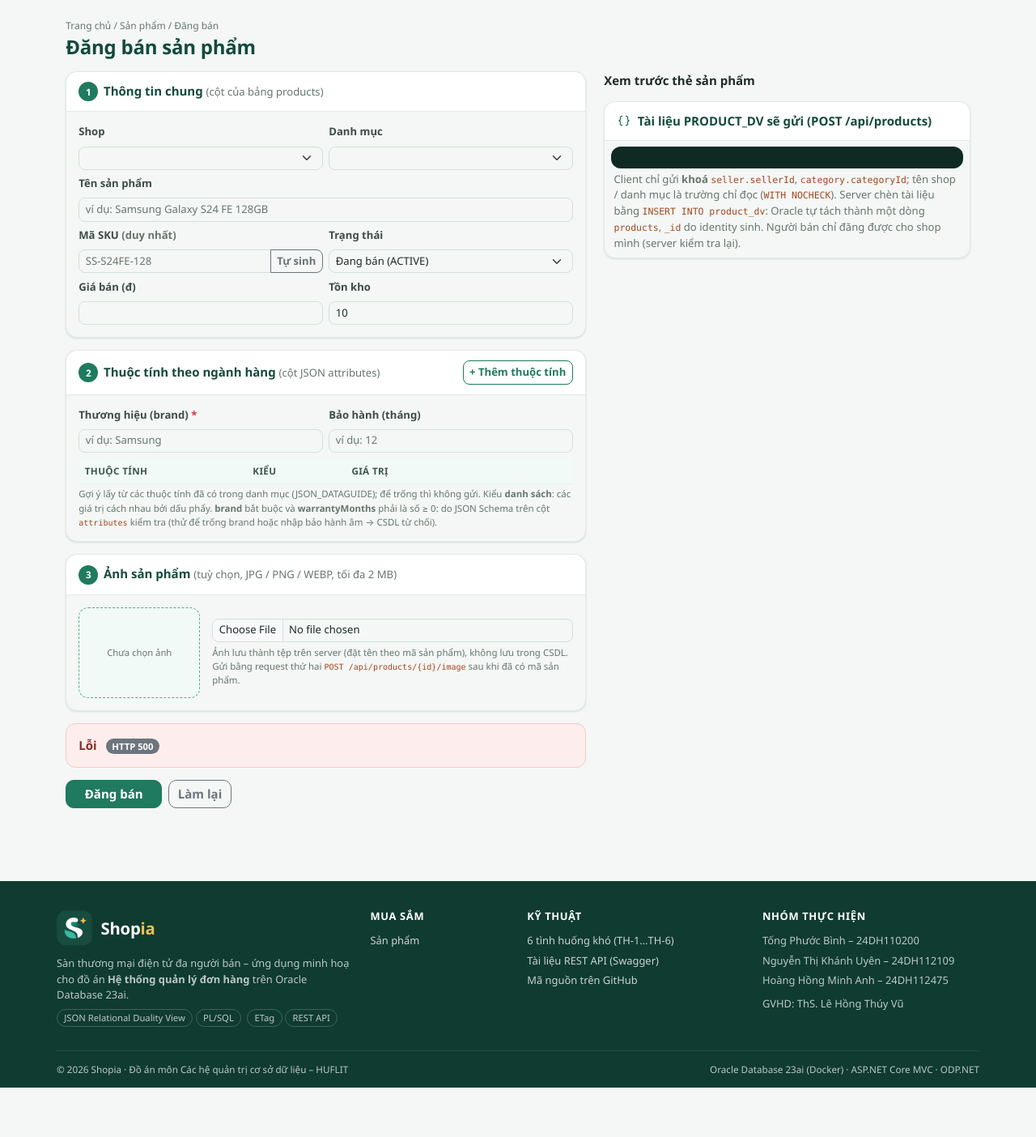
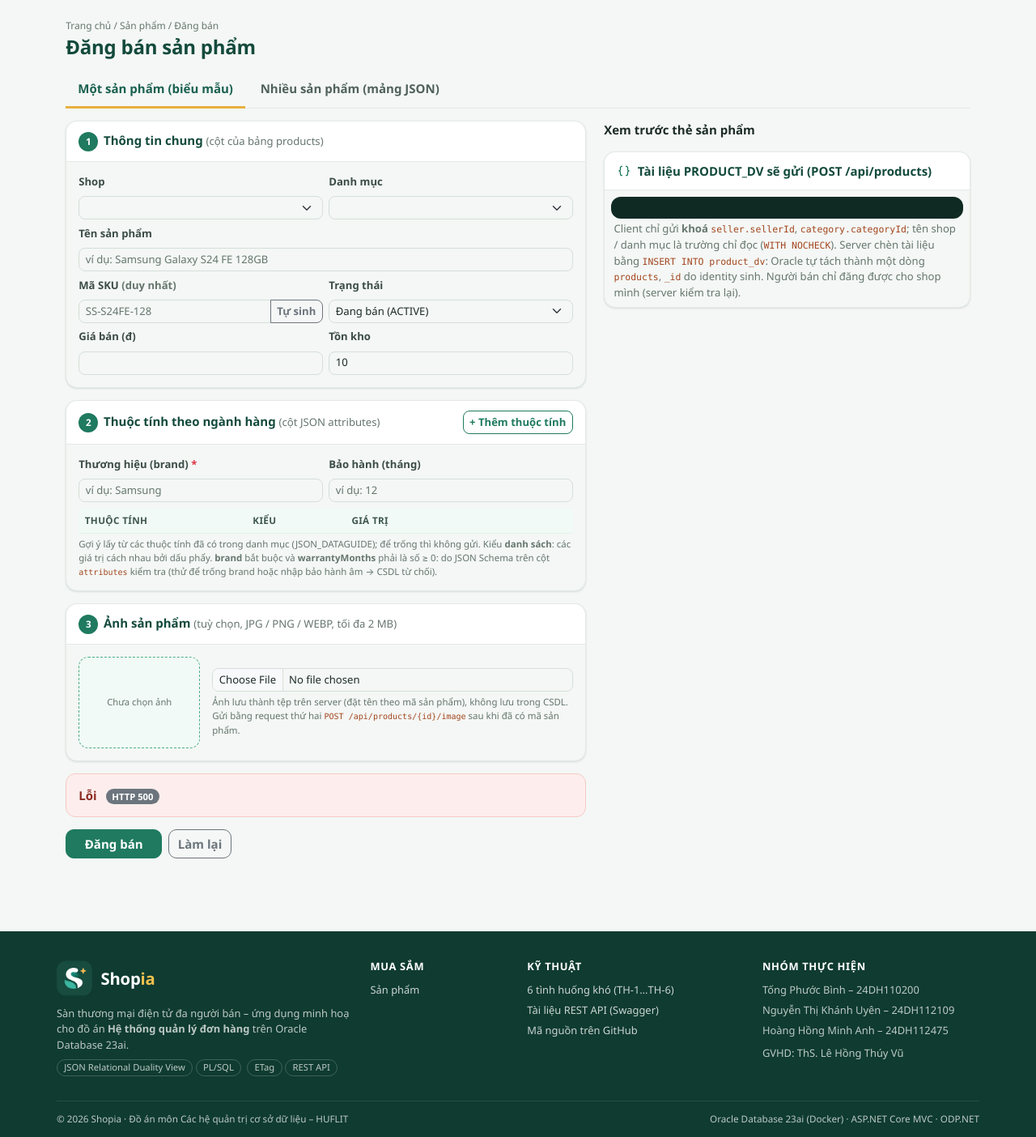
Before and after one commit to phuocbinh2106/HeThongQuanLyDonHang, an ASP.NET Core app: template src/Ecom.Web/Views/Products/Create.cshtml in a window 1280 px wide. Shown: the part 147-1551 px from the top of the page at 81% size. Before the commit the page ends 1490 px from the top, so only its background shows below. Run offline with ASP.NET Core 8, Linux system fonts and the light colour scheme; the template is opened without the code that fills it, so the values that code supplies are empty; the project's own start-up code is not run, and a stand-in starts its controllers and pages; database files in the repository are not loaded; some libraries are stand-ins or nearby versions.

Commit message:
Thêm nhiều sản phẩm bằng mảng JSON trong một giao dịch
- POST /api/products/bulk (1-50 tài liệu): lần lượt INSERT INTO product_dv trên cùng giao dịch,
  lỗi ở tài liệu nào thì rollback cả lô và báo "Sản phẩm #n"
- Tab "Nhiều sản phẩm (mảng JSON)" ở trang Đăng bán, có mẫu đúng và mẫu lỗi
- tests/seller_bulk_test.mjs 8/8 PASS (SS-01..04, BK-01..04); README, Đ20, Đ21

Co-Authored-By: Claude Opus 5.5 <noreply@anthropic.com>

```diff
--- a/src/Ecom.Web/Controllers/Api/ProductsApiController.cs
+++ b/src/Ecom.Web/Controllers/Api/ProductsApiController.cs
@@ -14,6 +14,7 @@ namespace Ecom.Web.Controllers.Api;
 ///   GET  /api/products/{id}              -> tài liệu + header ETag
 ///   PUT  /api/products/{id}  (If-Match)  -> ghi đè tài liệu; sai ETag -> 412
 ///   POST /api/products                   -> tạo sản phẩm từ một tài liệu JSON
+///   POST /api/products/bulk              -> tạo NHIỀU sản phẩm từ một mảng tài liệu, trong MỘT giao dịch
 ///   GET  /api/products/facets?categoryId=  -> cây danh mục, thương hiệu, thuộc tính JSON (dataguide)
 ///   GET  /api/products/{id}/image        -> ảnh sản phẩm (tệp trên đĩa, không nằm trong CSDL)
 ///   POST /api/products/{id}/image        -> người bán / quản trị tải ảnh lên (multipart, field "file")
@@ -94,6 +95,52 @@ public class ProductsApiController(ProductRepository repo, ProductImageStore ima
         return new ContentResult { StatusCode = 201, Content = created, ContentType = "application/json" };
     }
 
+    /// <summary>
+    /// Thêm nhiều sản phẩm (tối đa 50) bằng một mảng tài liệu PRODUCT_DV, trong MỘT giao dịch:
+    /// tài liệu nào lỗi (thiếu brand, trùng SKU, giá âm…) thì không sản phẩm nào được thêm, và lỗi chỉ rõ tài liệu thứ mấy.
+    /// </summary>
+    [HttpPost("bulk")]
+    [RequireRole(RoleKind.Seller, RoleKind.Admin)]
+    public async Task<IActionResult> PostBulk([FromBody] JsonNode? body, CancellationToken ct)
+    {
+        if (body is not JsonArray arr || arr.Count is 0 or > MaxBulk || arr.Any(n => n is not JsonObject))
+            return Problem(statusCode: 400, title: "Dữ liệu không hợp lệ",
+                           detail: $"Gửi một MẢNG từ 1 đến {MaxBulk} tài liệu sản phẩm (mỗi phần tử là một object).");
+        var role = HttpContext.Role();
+        var docs = new List<string>();
+        for (var i = 0; i < arr.Count; i++)
+        {
+            var doc = arr[i]!.AsObject();
+            if (role.Kind == RoleKind.Seller)
+            {
+                // giống POST một sản phẩm: người bán chỉ đăng cho shop mình
+                if (doc["seller"] is not null && !AccessControl.SameId(doc["seller"]?["sellerId"], role.Id))
+                    return AccessControl.Denied(role, $"Sản phẩm #{i + 1}: {role.Display} chỉ được thêm sản phẩm cho shop của mình.");
+                doc["seller"] = new JsonObject { ["sellerId"] = role.Id };
+            }
+            else if (doc["seller"]?["sellerId"] is null)   // quản trị đăng hộ: phải nói rõ shop nào
+                return Problem(statusCode: 400, title: "Thiếu người bán",
+                               detail: $"Sản phẩm #{i + 1}: quản trị cần ghi \"seller\": {{ \"sellerId\": … }} cho từng sản phẩm.");
+            doc.Remove("_id");
+            doc.Remove("_metadata");
+            docs.Add(doc.ToJsonString());
+        }
+        try
+        {
+            var created = await repo.InsertManyDocsAsync(docs, HttpContext.CurrentUser(), ct);
+            var json = $"{{\"count\":{created.Count},\"items\":[{string.Join(",", created.Select(c => c.Doc))}]}}";
+            return new ContentResult { StatusCode = 201, Content = json, ContentType = "application/json" };
+        }
+        catch (BulkInsertException ex)
+        {
+            var e = Services.OracleErrorMapper.Map(ex.Oracle);
+            return Problem(statusCode: e.Status, title: e.Title,
+                detail: $"Sản phẩm #{ex.Index + 1}: {e.Title} ({e.Code}). Không sản phẩm nào được thêm – cả lô đã rollback.");
+        }
+    }
+
+    private const int MaxBulk = 50;
+
     /// <summary>Ảnh sản phẩm: ảnh người bán tải lên, nếu không có thì ảnh mẫu; chưa có ảnh -> 404 (giao diện hiện biểu tượng danh mục).</summary>
     [HttpGet("{id:long}/image")]
     public IActionResult Image(long id)
--- a/src/Ecom.Web/Data/ProductRepository.cs
+++ b/src/Ecom.Web/Data/ProductRepository.cs
@@ -110,6 +110,10 @@ public class ProductRepository(OracleConnectionFactory db, DualityViewStore stor
     public Task<(long Id, string Doc)> InsertDocAsync(string doc, string user, CancellationToken ct)
         => store.InsertAsync(DualityView.PRODUCT_DV, doc, user, ct);
 
+    /// <summary>Thêm NHIỀU tài liệu sản phẩm trong MỘT giao dịch (lỗi ở tài liệu nào thì rollback cả lô).</summary>
+    public Task<List<(long Id, string Doc)>> InsertManyDocsAsync(IReadOnlyList<string> docs, string user, CancellationToken ct)
+        => store.InsertManyAsync(DualityView.PRODUCT_DV, docs, user, ct);
+
     /// <summary>Cây danh mục (truy vấn phân cấp CONNECT BY) để làm ô lọc.</summary>
     public async Task<List<CategoryItem>> CategoriesAsync(CancellationToken ct)
     {
--- a/src/Ecom.Web/Views/Products/Create.cshtml
+++ b/src/Ecom.Web/Views/Products/Create.cshtml
@@ -9,6 +9,12 @@
     </div>
 </div>
 
+<ul class="nav nav-tabs mb-3" role="tablist">
+    <li class="nav-item"><button class="nav-link active" data-bs-toggle="tab" data-bs-target="#tabOne" type="button">Một sản phẩm (biểu mẫu)</button></li>
+    <li class="nav-item"><button class="nav-link" data-bs-toggle="tab" data-bs-target="#tabBulk" type="button">Nhiều sản phẩm (mảng JSON)</button></li>
+</ul>
+<div class="tab-content">
+<div class="tab-pane fade show active" id="tabOne">
 <div class="row g-4">
     <div class="col-lg-7">
         <form id="productForm" novalidate>
@@ -128,7 +134,47 @@
         </div>
     </div>
 </div>
+</div>
+
+<!-- NHIỀU SẢN PHẨM: một mảng tài liệu PRODUCT_DV, ghi trong MỘT giao dịch -->
+<div class="tab-pane fade" id="tabBulk">
+<div class="row g-4">
+    <div class="col-lg-7">
+        <div class="card">
+            <div class="card-header d-flex flex-wrap gap-2 justify-content-between align-items-center">
+                <span>Mảng tài liệu sản phẩm <span class="text-muted small fw-normal">(tối đa 50)</span></span>
+                <input id="bulkFile" type="file" accept=".json,application/json" class="form-control form-control-sm" style="max-width:260px" />
+            </div>
+            <div class="card-body small">
+                <textarea id="bulkText" class="form-control font-monospace small mb-2" rows="18" spellcheck="false"></textarea>
+                <div id="bulkMsg"></div>
+                <div class="d-flex gap-2">
+                    <button id="btnBulk" class="btn btn-primary">Đăng tất cả</button>
+                    <button id="btnBulkSample" class="btn btn-outline-secondary">Mẫu</button>
+                    <button id="btnBulkBroken" class="btn btn-outline-danger">Mẫu có lỗi (thử rollback)</button>
+                </div>
+            </div>
+        </div>
+    </div>
+    <div class="col-lg-5">
+        <div class="card">
+            <div class="card-header">Cách hoạt động</div>
+            <div class="card-body small">
+                <p><code>POST /api/products/bulk</code>: server lần lượt <code>INSERT INTO product_dv</code> từng tài liệu trên
+                    <b>cùng một giao dịch</b>, xong hết mới <code>COMMIT</code>.</p>
+                <p>Một tài liệu sai (thiếu <code>brand</code>, trùng SKU, giá âm…) thì <code>ROLLBACK</code> <b>cả lô</b>: không sản phẩm
+                    nào được thêm, và lỗi chỉ rõ sản phẩm thứ mấy. Đây là tính nguyên tử (TH-3) ở mức nhiều tài liệu.</p>
+                <p class="mb-0">Mỗi tài liệu chỉ cần khoá <code>category.categoryId</code>; người bán luôn được gán
+                    <code>seller.sellerId</code> = shop của mình.</p>
+                <div id="bulkResult" class="mt-3"></div>
+            </div>
+        </div>
+    </div>
+</div>
+</div>
+</div>
 
 @section Scripts {
     <script src="~/js/products-create.js" asp-append-version="true"></script>
+    <script src="~/js/products-bulk.js" asp-append-version="true"></script>
 }
--- /dev/null
+++ b/src/Ecom.Web/wwwroot/js/products-bulk.js
@@ -0,0 +1,52 @@
+// =============================================================================
+// Tab "Nhiều sản phẩm": dán / tải tệp một MẢNG tài liệu PRODUCT_DV -> POST /api/products/bulk
+// (server ghi tất cả trong MỘT giao dịch; một tài liệu lỗi thì rollback cả lô).
+// =============================================================================
+(() => {
+  const el = id => document.getElementById(id);
+  const stamp = () => Date.now().toString().slice(-5);
+
+  // Mẫu: 3 sản phẩm thuộc 3 ngành hàng khác nhau -> attributes khác nhau (TH-6)
+  const sample = () => {
+    const s = stamp();
+    return [
+      { sku: `BULK-PHONE-${s}`, productName: 'Điện thoại mẫu hàng loạt 128GB', price: 5990000, stockQty: 20, status: 'ACTIVE',
+        attributes: { brand: 'Xiaomi', ramGb: 8, storageGb: 128, color: 'Black', warrantyMonths: 18 }, category: { categoryId: 1 } },
+      { sku: `BULK-SHIRT-${s}`, productName: 'Áo thun mẫu hàng loạt', price: 199000, stockQty: 50, status: 'ACTIVE',
+        attributes: { brand: 'Coolmate', size: ['S', 'M', 'L'], material: 'Cotton' }, category: { categoryId: 7 } },
+      { sku: `BULK-BOOK-${s}`, productName: 'Sách mẫu hàng loạt', price: 89000, stockQty: 30, status: 'ACTIVE',
+        attributes: { brand: 'NXB Trẻ', author: 'Nhiều tác giả', pages: 200, language: 'vi' }, category: { categoryId: 5 } },
+    ];
+  };
+  // Mẫu lỗi: sản phẩm thứ 2 thiếu brand -> JSON Schema của cột attributes chặn -> cả lô rollback
+  const broken = () => { const a = sample(); delete a[1].attributes.brand; return a; };
+
+  const setText = arr => { el('bulkText').value = JSON.stringify(arr, null, 2); el('bulkMsg').innerHTML = ''; el('bulkResult').innerHTML = ''; };
+
+  async function submit() {
+    el('bulkMsg').innerHTML = ''; el('bulkResult').innerHTML = '';
+    let body;
+    try { body = JSON.parse(el('bulkText').value); }
+    catch (e) { showError('bulkMsg', { problem: { title: 'JSON không hợp lệ', detail: e.message } }); return; }
+    el('btnBulk').disabled = true;
+    try {
+      const { data, status } = await api('/api/products/bulk', { method: 'POST', body });
+      showOk('bulkMsg', `Đã thêm <b>${data.count}</b> sản phẩm trong một giao dịch (HTTP ${status}).`);
+      el('bulkResult').innerHTML = `<div class="fw-semibold mb-1">Sản phẩm vừa tạo</div><ul class="mb-0">${data.items.map(p =>
+        `<li>#${p._id} – ${escapeHtml(p.productName)} <span class="text-muted">(${escapeHtml(p.category?.categoryName ?? '')}, ${escapeHtml(p.seller?.shopName ?? '')})</span></li>`).join('')}</ul>`;
+    } catch (err) {
+      showError('bulkMsg', err);   // lỗi ghi rõ "Sản phẩm #n: …", không sản phẩm nào được thêm
+    } finally {
+      el('btnBulk').disabled = false;
+    }
+  }
+
+  el('btnBulk').addEventListener('click', submit);
+  el('btnBulkSample').addEventListener('click', () => setText(sample()));
+  el('btnBulkBroken').addEventListener('click', () => setText(broken()));
+  el('bulkFile').addEventListener('change', async e => {
+    const f = e.target.files[0];
+    if (f) el('bulkText').value = await f.text();
+  });
+  setText(sample());
+})();
```
Also changed, not shown: docs/THAY_DOI_THIET_KE.md (+19 -0 lines), src/Ecom.Web/Data/DualityViewStore.cs (+41 -0 lines), tests/seller_bulk_test.mjs (added, +113 -0 lines), README.md.
